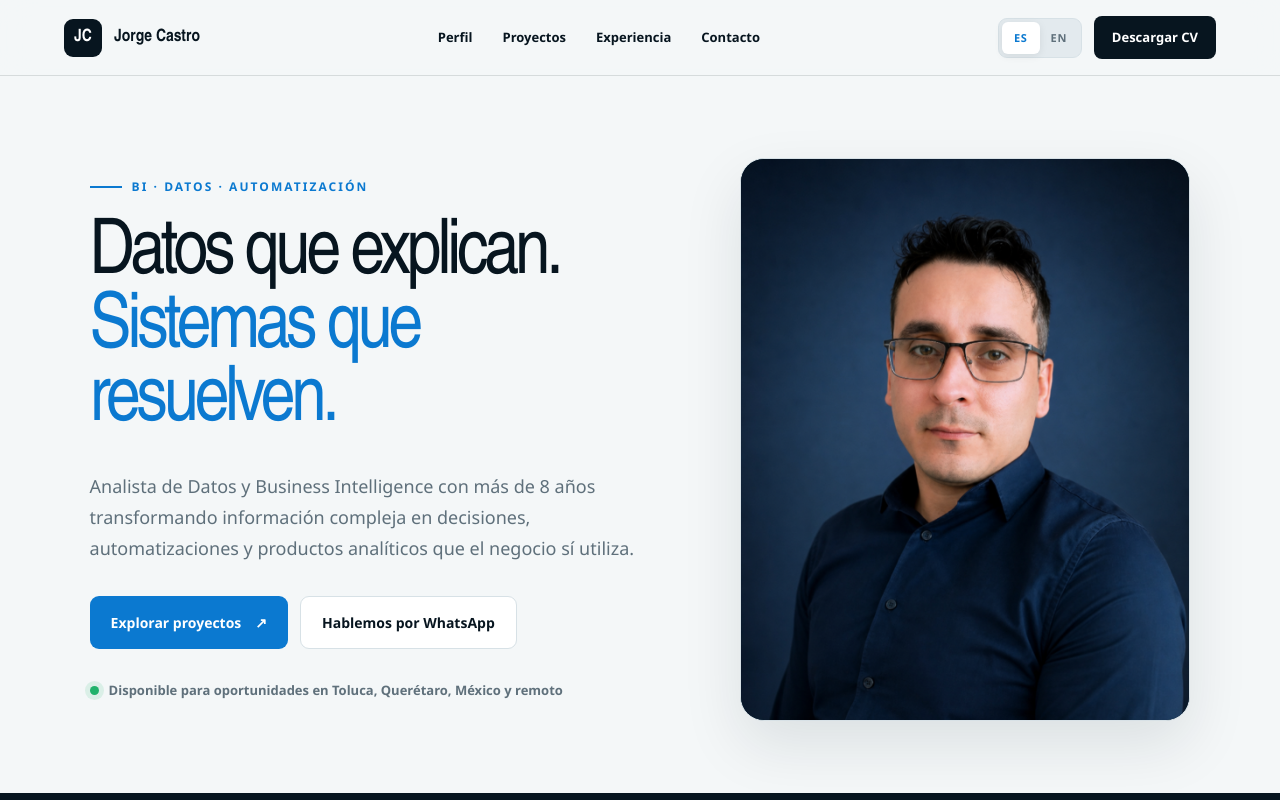
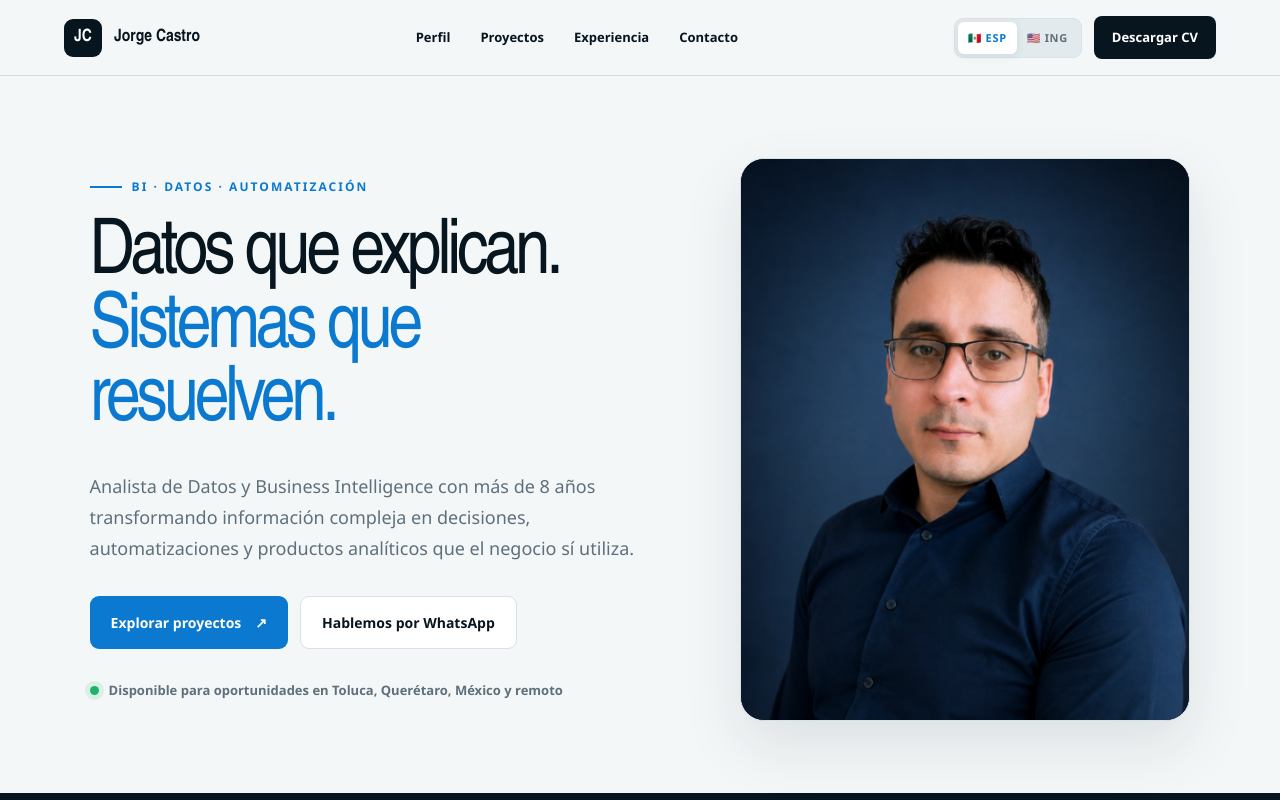
Before and after one commit to goku230491-cmd/portafolio-jorge-castro, a Next.js app: page / in a window 1280 px wide. Shown: the top 800 px of the page. Built offline with nearby package versions, Linux system fonts and the light colour scheme.

Commit message:
Improve language selector with flags and labels

```diff
--- a/app/page.tsx
+++ b/app/page.tsx
@@ -74,7 +74,7 @@ export default function Home(){
     <nav className="nav-shell" aria-label={lang === "es" ? "Navegación principal" : "Main navigation"}>
       <a className="brand" href="#inicio"><span>JC</span><strong>Jorge Castro</strong></a>
       <div className="nav-links"><a href="#perfil">{c.navProfile}</a><a href="#proyectos">{c.navProjects}</a><a href="#experiencia">{c.navExperience}</a><a href="#contacto">{c.navContact}</a></div>
-      <div className="nav-actions"><div className="language-switch" role="group" aria-label={c.languageLabel}><button type="button" className={lang==="es"?"active":""} aria-pressed={lang==="es"} onClick={()=>setLang("es")}>ES</button><button type="button" className={lang==="en"?"active":""} aria-pressed={lang==="en"} onClick={()=>setLang("en")}>EN</button></div><a className="nav-cta" href="/CV-Jorge-Castro.pdf" target="_blank" rel="noreferrer">{c.downloadCV}</a></div>
+      <div className="nav-actions"><div className="language-switch" role="group" aria-label={c.languageLabel}><button type="button" className={lang==="es"?"active":""} aria-label="Leer en español" aria-pressed={lang==="es"} onClick={()=>setLang("es")}><span aria-hidden="true">🇲🇽</span> ESP</button><button type="button" className={lang==="en"?"active":""} aria-label="Read in English" aria-pressed={lang==="en"} onClick={()=>setLang("en")}><span aria-hidden="true">🇺🇸</span> ING</button></div><a className="nav-cta" href="/CV-Jorge-Castro.pdf" target="_blank" rel="noreferrer">{c.downloadCV}</a></div>
     </nav>
 
     <section className="hero" id="inicio"><div className="hero-copy"><p className="eyebrow"><span/> {c.heroLabel}</p><h1>{c.heroTitleA}<br/><em>{c.heroTitleB}</em></h1><p className="hero-lead">{c.heroLead}</p><div className="hero-actions"><a className="button primary" href="#proyectos">{c.explore} <Arrow/></a><a className="button secondary" href="https://wa.me/527294930961" target="_blank" rel="noreferrer">{c.whatsapp}</a></div><div className="availability"><i/><span>{c.availability}</span></div></div><div className="hero-visual"><div className="portrait-frame"><img src="/jorge-castro-clean.png" alt={lang === "es" ? "Fotografía profesional de Jorge Luis Castro Páez" : "Professional portrait of Jorge Luis Castro Páez"}/></div></div></section>
```
